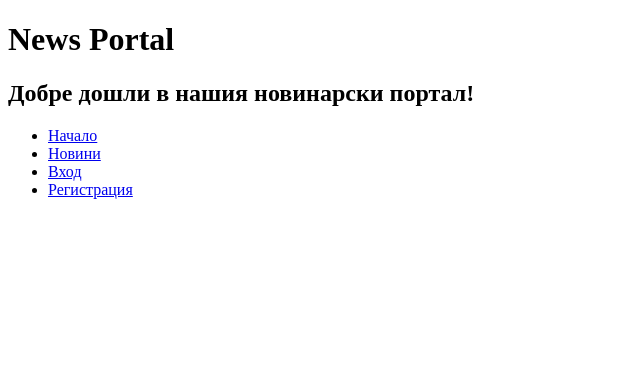
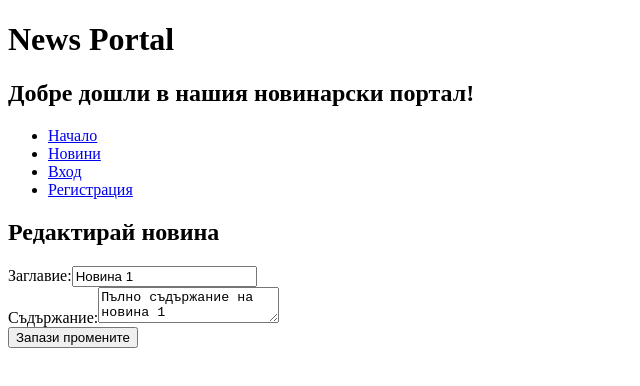
Before and after one commit to KaterinaKutincheva/reactJSexam, a React (Vite) app: page /edit/1 in a window 1280 px wide. Shown: the top 386 px of the page, without its empty margins (0-640 px from the left). Built offline with nearby package versions, Linux system fonts and the light colour scheme.

Commit message:
Add Details, Edit, and Delete functionality for news

```diff
--- a/src/App.jsx
+++ b/src/App.jsx
@@ -7,6 +7,8 @@ import { AuthContext } from './contexts/AuthContext'
 import NewsCatalog from './pages/NewsCatalog'
 import CreateNews from './pages/CreateNews'
 import { useNavigate } from 'react-router-dom';
+import NewsDetails from './pages/NewsDetails';
+import EditNews from './pages/EditNews';
 
 function App() {
   // Извличане на auth и logout от AuthContext
@@ -16,7 +18,7 @@ function App() {
 
   const handleLogout = () => {
     logout();
-    navigate('/'); // връща те на начална страница
+    navigate('/'); // връщане на начална страница
   };
 
   return (
@@ -50,6 +52,8 @@ function App() {
         <Route path="/login" element={<Login />} />
         <Route path="/register" element={<Register />} />
         <Route path="/create" element={<CreateNews />} />
+        <Route path="/news/:newsId" element={<NewsDetails />} />
+        <Route path="/edit/:newsId" element={<EditNews />} />
       </Routes>
     </div>
   )
--- a/src/pages/CreateNews.jsx
+++ b/src/pages/CreateNews.jsx
@@ -21,10 +21,10 @@ export default function CreateNews() {
   const onSubmit = (e) => {
     e.preventDefault();
 
-    // Тук ще пращаме заявка към бекенда
+    // Заявка към бекенда
     console.log('Нова новина:', formData, 'Автор:', auth.email);
 
-    // След създаване пренасочваме към /news
+    // След създаване пренасочване към /news
     navigate('/news');
   };
 
--- /dev/null
+++ b/src/pages/EditNews.jsx
@@ -0,0 +1,66 @@
+import { useEffect, useState } from 'react';
+import { useParams, useNavigate } from 'react-router-dom';
+
+export default function EditNews() {
+  const { newsId } = useParams();
+  const navigate = useNavigate();
+  const [formData, setFormData] = useState({
+    title: '',
+    content: ''
+  });
+
+  useEffect(() => {
+    // Зареждане на новината по ID (временно – фалшиви данни)
+    const dummyNews = [
+      { _id: '1', title: 'Новина 1', content: 'Пълно съдържание на новина 1' },
+      { _id: '2', title: 'Новина 2', content: 'Пълно съдържание на новина 2' },
+      { _id: '3', title: 'Новина 3', content: 'Пълно съдържание на новина 3' },
+    ];
+
+    const foundNews = dummyNews.find(n => n._id === newsId);
+    if (foundNews) {
+      setFormData({ title: foundNews.title, content: foundNews.content });
+    }
+  }, [newsId]);
+
+  const onChange = (e) => {
+    setFormData(state => ({
+      ...state,
+      [e.target.name]: e.target.value
+    }));
+  };
+
+  const onSubmit = (e) => {
+    e.preventDefault();
+    console.log('Обновена новина:', newsId, formData);
+    navigate(`/news/${newsId}`);
+  };
+
+  return (
+    <div>
+      <h2>Редактирай новина</h2>
+      <form onSubmit={onSubmit}>
+        <label>
+          Заглавие:
+          <input
+            type="text"
+            name="title"
+            value={formData.title}
+            onChange={onChange}
+          />
+        </label>
+        <br />
+        <label>
+          Съдържание:
+          <textarea
+            name="content"
+            value={formData.content}
+            onChange={onChange}
+          />
+        </label>
+        <br />
+        <button type="submit">Запази промените</button>
+      </form>
+    </div>
+  );
+}
--- a/src/pages/Login.jsx
+++ b/src/pages/Login.jsx
@@ -20,7 +20,7 @@ export default function Login() {
   const onSubmit = (e) => {
     e.preventDefault()
 
-    // Тук можеш да направиш заявка към сървъра
+    // Заявка към сървъра
     // За тест - фалшив потребител:
     const fakeUser = {
       email: formData.email,
--- a/src/pages/NewsCatalog.jsx
+++ b/src/pages/NewsCatalog.jsx
@@ -1,4 +1,5 @@
 import { useEffect, useState } from 'react';
+import { Link } from 'react-router-dom';
 
 export default function NewsCatalog() {
   const [news, setNews] = useState([]);
@@ -22,7 +23,10 @@ export default function NewsCatalog() {
           <li key={n._id}>
             <h3>{n.title}</h3>
             <p>{n.content.substring(0, 50)}...</p>
-            <button>Детайли</button>
+            <Link to={`/news/${n._id}`}>
+              <button>Детайли</button>
+            </Link>
+
           </li>
         ))}
       </ul>
--- /dev/null
+++ b/src/pages/NewsDetails.jsx
@@ -0,0 +1,72 @@
+import { useParams } from 'react-router-dom';
+import { useEffect, useState } from 'react';
+import { useContext } from 'react';
+import { AuthContext } from '../contexts/AuthContext';
+import { Link } from 'react-router-dom';
+import { useNavigate } from 'react-router-dom';
+
+export default function NewsDetails() {
+    const { newsId } = useParams();
+    const [newsItem, setNewsItem] = useState(null);
+    const { auth } = useContext(AuthContext);
+    const navigate = useNavigate();
+
+    const onDelete = () => {
+        const confirmDelete = confirm('Сигурни ли сте, че искате да изтриете тази новина?');
+
+        if (confirmDelete) {
+            console.log(`Изтриване на новина с ID: ${newsId}`);
+            // Ивикване DELETE заявка към бекенда
+            navigate('/news');
+        }
+    };
+
+
+    useEffect(() => {
+
+        const dummyNews = [
+            {
+                _id: '1',
+                title: 'Новина 1',
+                content: 'Пълно съдържание на новина 1',
+                author: 'test@test.bg'
+            },
+            {
+                _id: '2',
+                title: 'Новина 2',
+                content: 'Пълно съдържание на новина 2',
+                author: 'admin@site.com'
+            },
+            {
+                _id: '3',
+                title: 'Новина 3',
+                content: 'Пълно съдържание на новина 3',
+                author: 'test@test.bg'
+            }
+        ];
+
+        const foundNews = dummyNews.find(n => n._id === newsId);
+        setNewsItem(foundNews);
+    }, [newsId]);
+
+    if (!newsItem) {
+        return <p>Зареждане на новината...</p>;
+    }
+
+    return (
+        <div>
+            <h2>{newsItem.title}</h2>
+            <p>{newsItem.content}</p>
+
+            {auth.email === newsItem.author && (
+                <>
+                    <Link to={`/edit/${newsItem._id}`}>
+                        <button>Редактирай</button>
+                    </Link>
+
+                    <button onClick={onDelete}>Изтрий</button>
+                </>
+            )}
+        </div>
+    );
+}
--- a/src/pages/Register.jsx
+++ b/src/pages/Register.jsx
@@ -22,7 +22,7 @@ export default function Register() {
       return
     }
 
-    // Тук ще добавим логика за регистрация
+    // Логика за регистрация
     console.log('Регистрация:', formData)
   }
 
```
